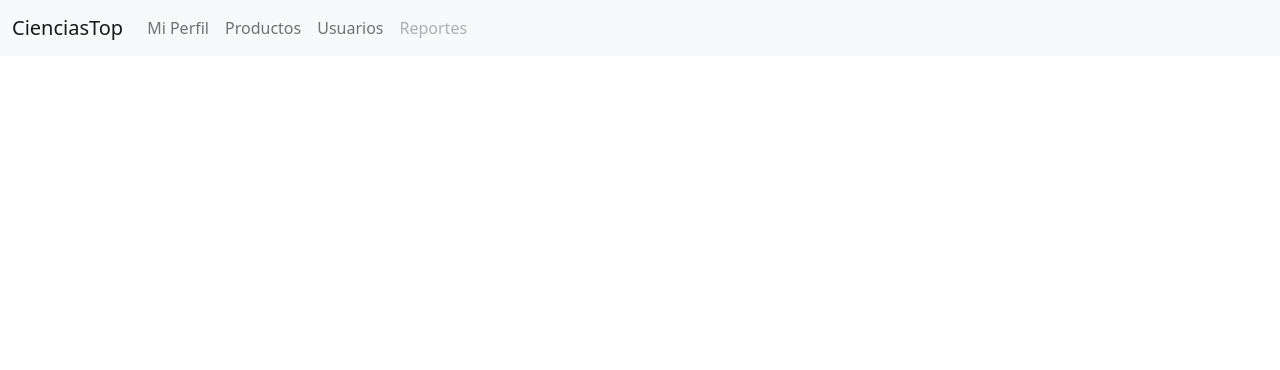
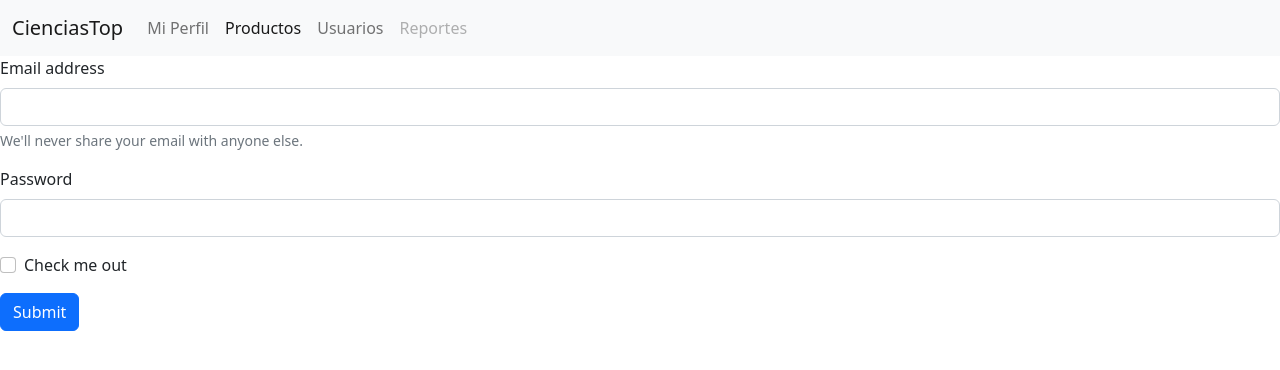
Before and after one commit to osrm17/CienciasTop, an Angular app in the folder angular/: page /productos/form in a window 1280 px wide. Before the commit this address led to /. Shown: the top 370 px of the page. Built offline with nearby package versions, Linux system fonts and the light colour scheme.

Commit message:
boton que lleva al formulario de agregar

```diff
--- /dev/null
+++ b/angular/src/app/productos/form.component.html
@@ -0,0 +1,16 @@
+<form>
+  <div class="mb-3">
+    <label for="exampleInputEmail1" class="form-label">Email address</label>
+    <input type="email" class="form-control" id="exampleInputEmail1" aria-describedby="emailHelp">
+    <div id="emailHelp" class="form-text">We'll never share your email with anyone else.</div>
+  </div>
+  <div class="mb-3">
+    <label for="exampleInputPassword1" class="form-label">Password</label>
+    <input type="password" class="form-control" id="exampleInputPassword1">
+  </div>
+  <div class="mb-3 form-check">
+    <input type="checkbox" class="form-check-input" id="exampleCheck1">
+    <label class="form-check-label" for="exampleCheck1">Check me out</label>
+  </div>
+  <button type="submit" class="btn btn-primary">Submit</button>
+</form>
--- /dev/null
+++ b/angular/src/app/productos/form.component.ts
@@ -0,0 +1,15 @@
+import { Component, OnInit } from '@angular/core';
+
+@Component({
+  selector: 'app-form',
+  templateUrl: './form.component.html',
+  styleUrls: ['./form.component.css']
+})
+export class FormComponent implements OnInit {
+
+  constructor() { }
+
+  ngOnInit(): void {
+  }
+
+}
--- a/angular/src/app/productos/productos.component.html
+++ b/angular/src/app/productos/productos.component.html
@@ -1,3 +1,9 @@
+<nav class="navbar bg-light">
+  <form class="container-fluid justify-content-start">
+    <button class="btn btn-dark me-2" type="button" [routerLink]="['/productos/form']">Agregar
+      Productos</button>
+  </form>
+</nav>
 <table class="table">
   <thead>
     <tr>
```
Also changed, not shown: angular/src/app/app.module.ts (+8 -3 lines), angular/src/app/productos/form.component.css (added).
